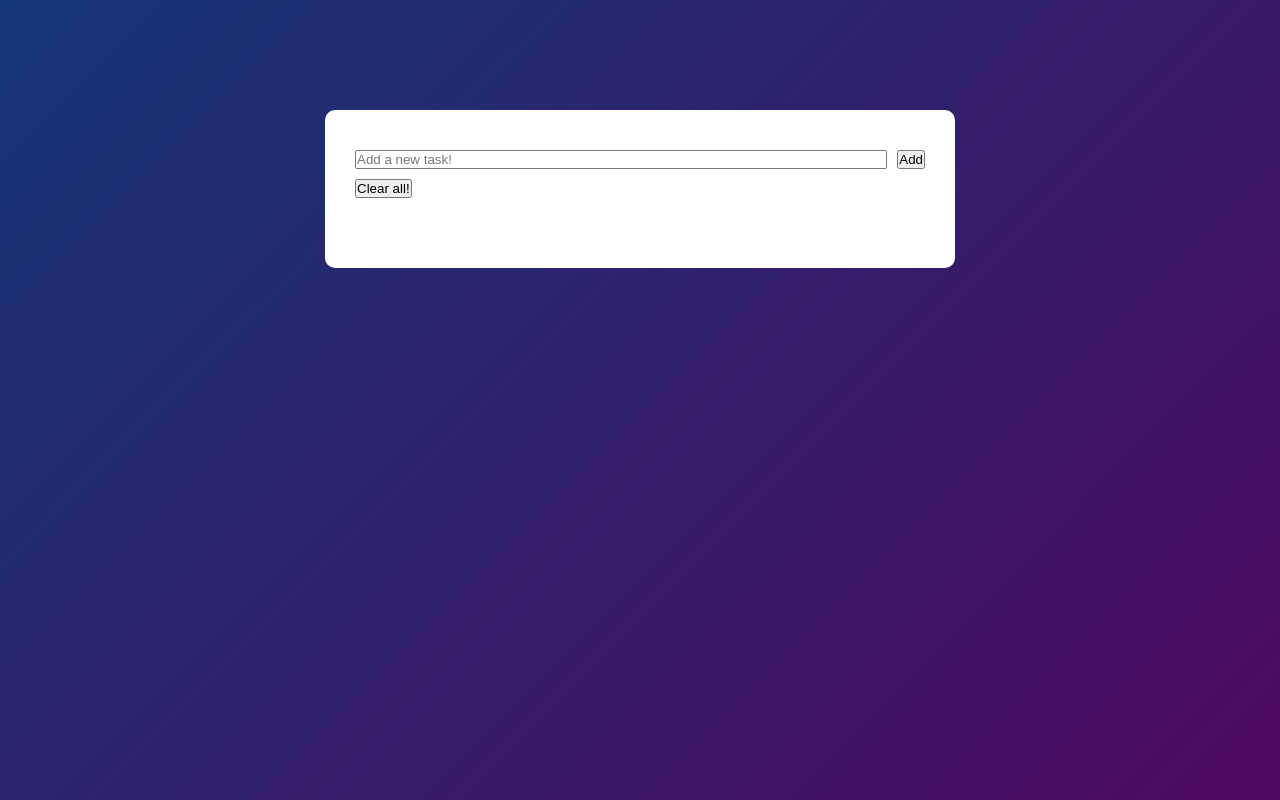
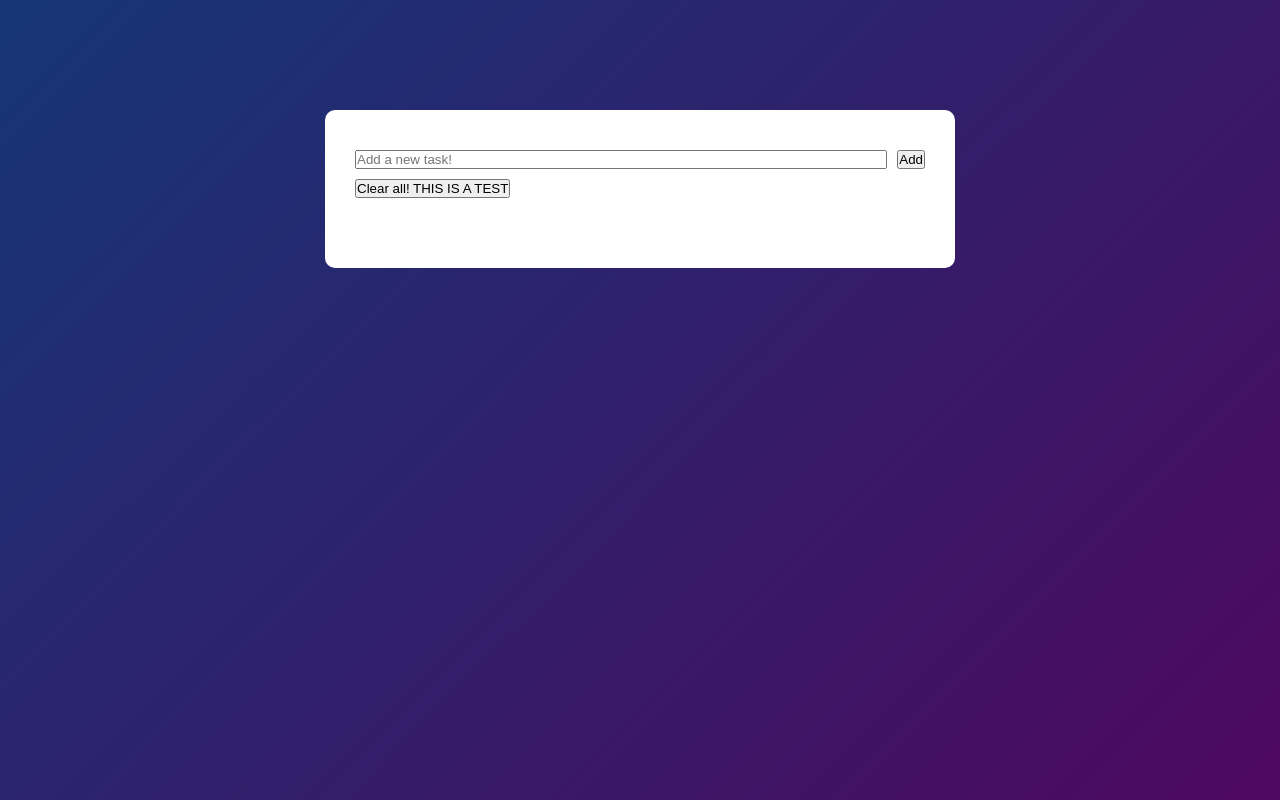
Before and after one commit to ItsCrew/To-Do-List, a plain HTML site: page index.html in a window 1280 px wide. Drawn offline with Linux system fonts and the light colour scheme.

Commit message:
testing done

```diff
--- a/index.html
+++ b/index.html
@@ -31,7 +31,7 @@
           </li> -->
         </ul>
 
-        <button class="clear">Clear all!</button>
+        <button class="clear">Clear all! THIS IS A TEST</button>
       </div>
     </div>
     <script src="app.js"></script>
```
